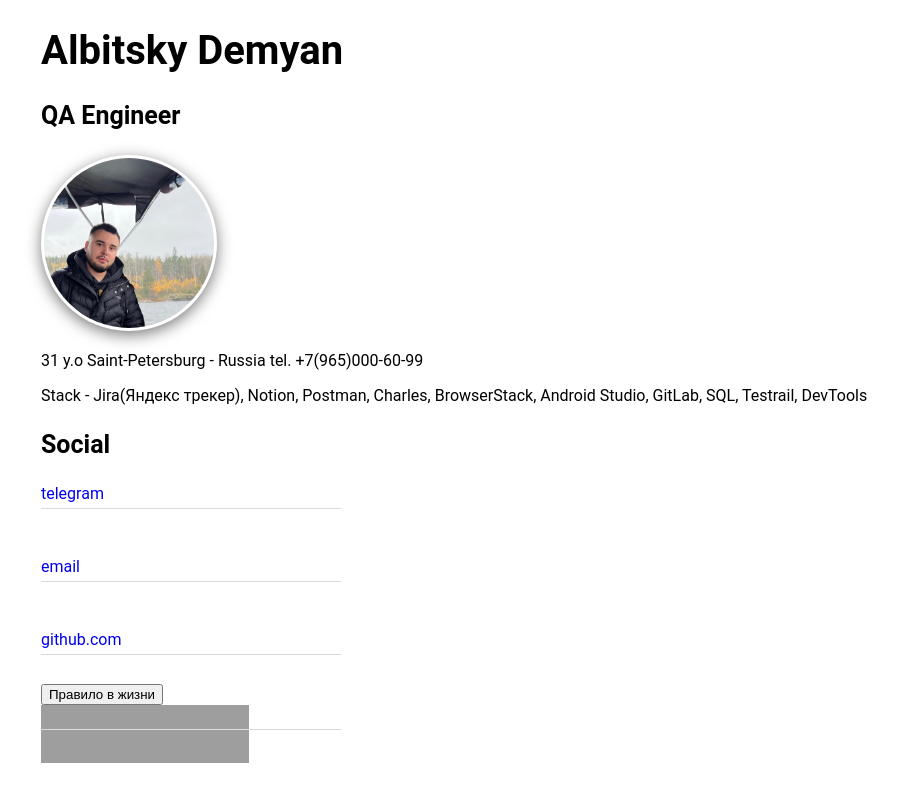
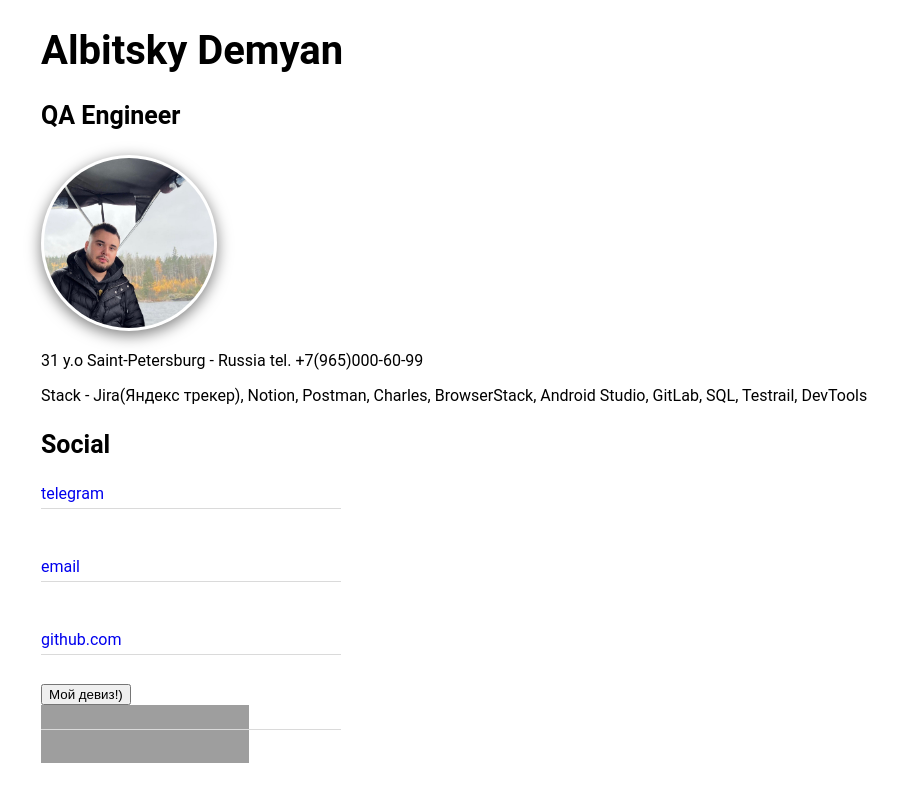
Before and after one commit to Albitsky/albitsky.github.io, a plain HTML site: page index.html in a window 1280 px wide. Shown: the whole page, without its empty margins (99-997 px from the left). Drawn offline with Linux system fonts and the light colour scheme; grey boxes are pictures that could not be loaded.

Commit message:
Update index.html

```diff
--- a/index.html
+++ b/index.html
@@ -43,7 +43,7 @@
 				<br>
 				<a href="https://github.com/albitsky">github.com</a>
 			</div>
-				<button type="button">Правило в жизни</button>
+				<button type="button">Мой девиз!)</button>
 				<script type="text/javascript" src="js.js"></script>
 	<a href="https://stackexchange.com/users/29261435"><img src="https://stackexchange.com/users/flair/29261435.png" width="208" height="58" alt="Профиль участника Демьян Альбицкий в Stack Exchange, сети бесплатных сайтов вопросов и ответов, управляемых сообществом" title="Профиль участника Демьян Альбицкий в Stack Exchange, сети бесплатных сайтов вопросов и ответов, управляемых сообществом"></a>
 
```
